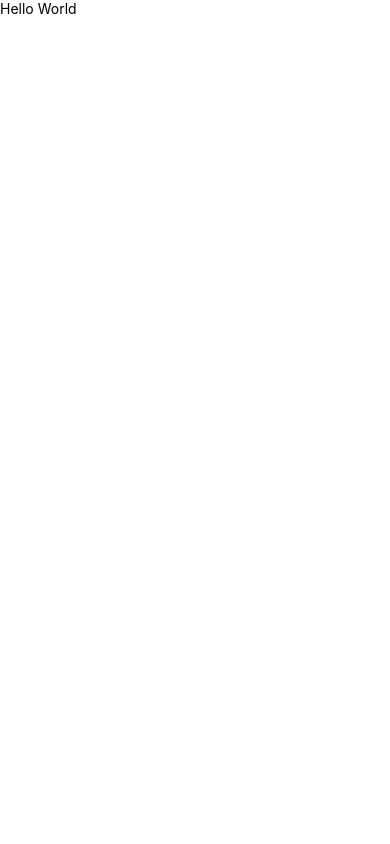
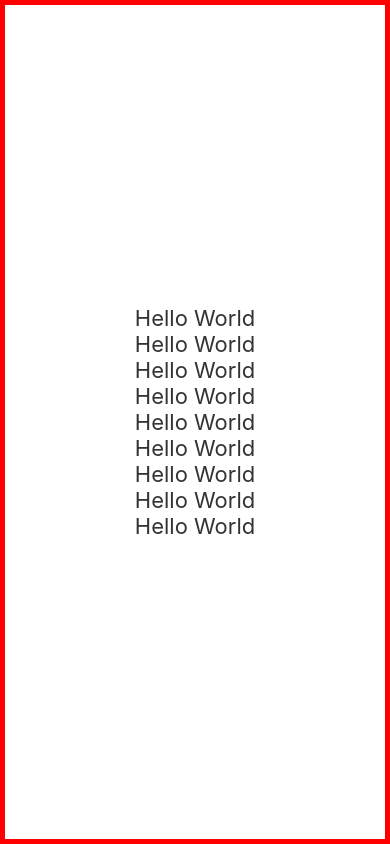
Before and after one commit to tushartiwari7/vajra, a React Native app: screen / in a window 390 px wide. Built offline with nearby package versions, Linux system fonts and the light colour scheme.

Commit message:
project-one

```diff
--- a/App.tsx
+++ b/App.tsx
@@ -1,9 +1,66 @@
-import {SafeAreaView, Text, View} from 'react-native';
+import {
+  SafeAreaView,
+  StyleSheet,
+  Text,
+  View,
+  useColorScheme,
+} from 'react-native';
 import React from 'react';
 export default () => {
+  const isDarkMode = useColorScheme() === 'dark';
   return (
-    <View>
-      <Text>Hello World</Text>
-    </View>
+    <SafeAreaView style={[styles.container, styles.center]}>
+      <View>
+        <Text style={[isDarkMode ? styles.dark : styles.light, styles.text]}>
+          Hello World
+        </Text>
+        <Text style={[isDarkMode ? styles.dark : styles.light, styles.text]}>
+          Hello World
+        </Text>
+        <Text style={[isDarkMode ? styles.dark : styles.light, styles.text]}>
+          Hello World
+        </Text>
+        <Text style={[isDarkMode ? styles.dark : styles.light, styles.text]}>
+          Hello World
+        </Text>
+        <Text style={[isDarkMode ? styles.dark : styles.light, styles.text]}>
+          Hello World
+        </Text>
+        <Text style={[isDarkMode ? styles.dark : styles.light, styles.text]}>
+          Hello World
+        </Text>
+        <Text style={[isDarkMode ? styles.dark : styles.light, styles.text]}>
+          Hello World
+        </Text>
+        <Text style={[isDarkMode ? styles.dark : styles.light, styles.text]}>
+          Hello World
+        </Text>
+        <Text style={[isDarkMode ? styles.dark : styles.light, styles.text]}>
+          Hello World
+        </Text>
+      </View>
+    </SafeAreaView>
   );
 };
+
+const styles = StyleSheet.create({
+  container: {
+    borderColor: 'red',
+    borderWidth: 5,
+    borderStyle: 'solid',
+    height: '100%',
+  },
+  center: {
+    justifyContent: 'center',
+    alignItems: 'center',
+  },
+  dark: {
+    color: 'hotpink',
+  },
+  light: {
+    color: '#333',
+  },
+  text: {
+    fontSize: 22,
+  },
+});
```
